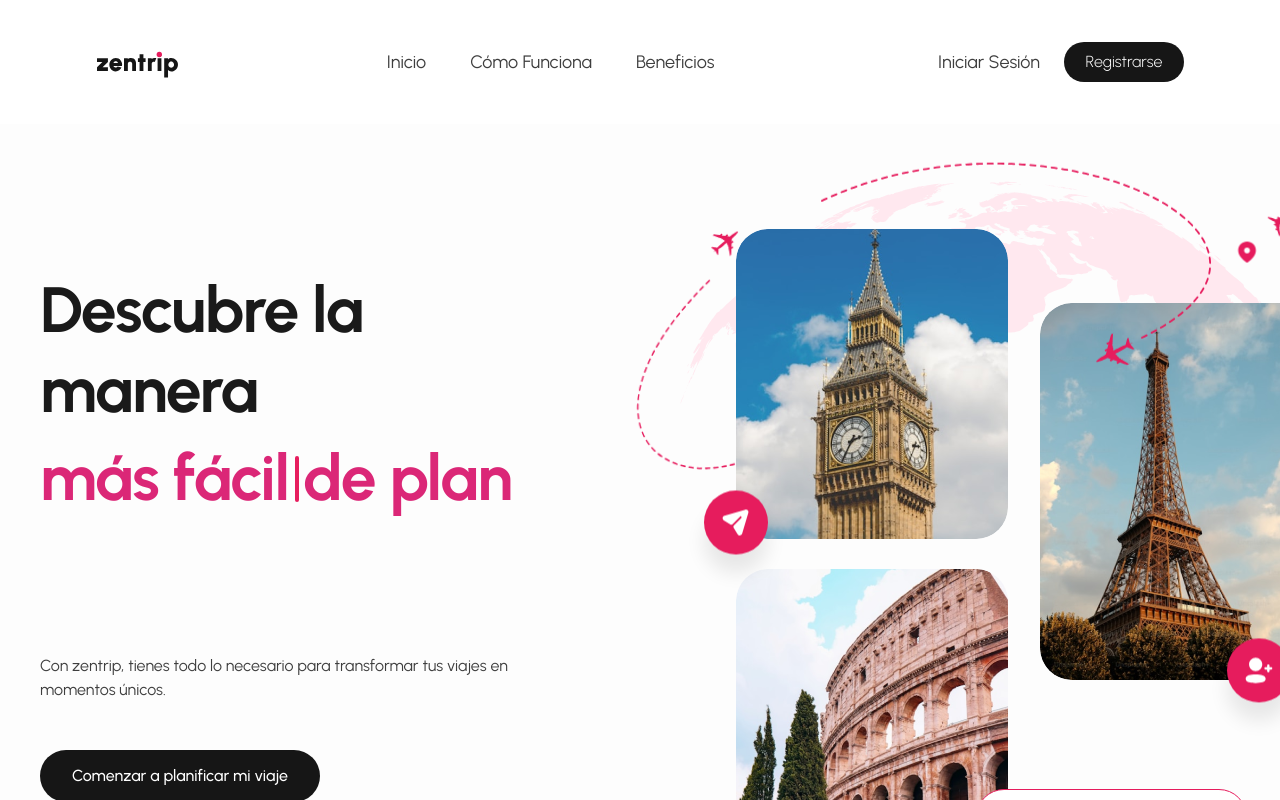
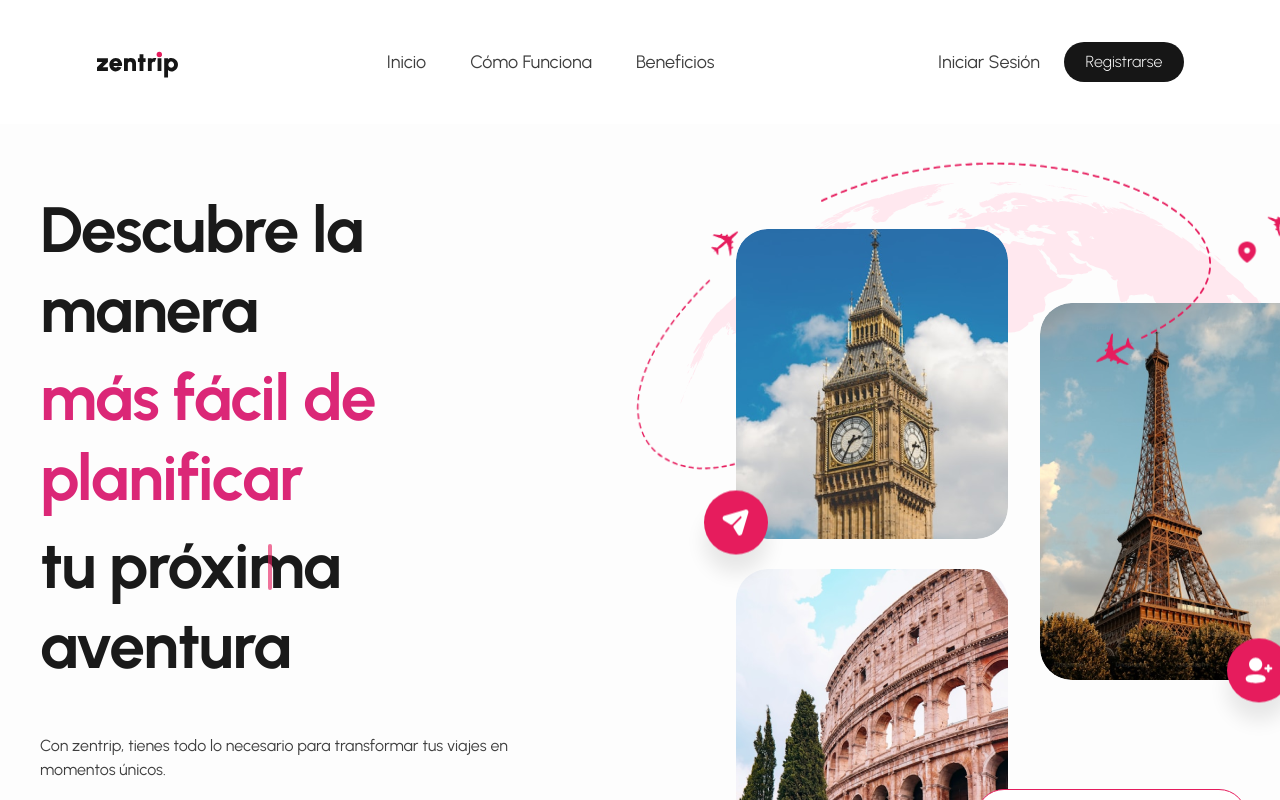
Before and after one commit to Ignacio918/viajes-app, a React (Vite) app in the folder viajes-app/: page / in a window 1280 px wide. Shown: the top 800 px of the page. Built offline with nearby package versions, Linux system fonts and the light colour scheme; a web font is replaced by a local one.

Commit message:
arreglo en el typewritter

```diff
--- a/viajes-app/src/components/ui/typewriter-effect.tsx
+++ b/viajes-app/src/components/ui/typewriter-effect.tsx
@@ -139,7 +139,7 @@ export const TypewriterEffectSmooth = ({
           return newText;
         });
         setCurrentChar(prev => prev + 1);
-      }, 150); // Aumentado a 150ms para sincronizar con la barra
+      }, 80);
 
       return () => clearTimeout(timer);
     } else {
@@ -148,7 +148,7 @@ export const TypewriterEffectSmooth = ({
           setCurrentLine(prev => prev + 1);
           setCurrentChar(0);
         }
-      }, 400);
+      }, 300);
 
       return () => clearTimeout(timer);
     }
@@ -183,7 +183,7 @@ export const TypewriterEffectSmooth = ({
 
     return {
       top: rect.top - containerRect.top,
-      left: rect.left - containerRect.left + (displayedText[currentLine].length * 15)
+      left: rect.left - containerRect.left + (currentChar * 12) // Ahora usa currentChar para sincronizar exactamente con la posición actual
     };
   };
 
@@ -201,7 +201,7 @@ export const TypewriterEffectSmooth = ({
           initial={{ opacity: 0 }}
           animate={{ opacity: 1 }}
           transition={{
-            duration: 0.3, // Reducido a 0.3s para un parpadeo más rápido
+            duration: 0.2,
             repeat: Infinity,
             repeatType: "reverse",
           }}
```
